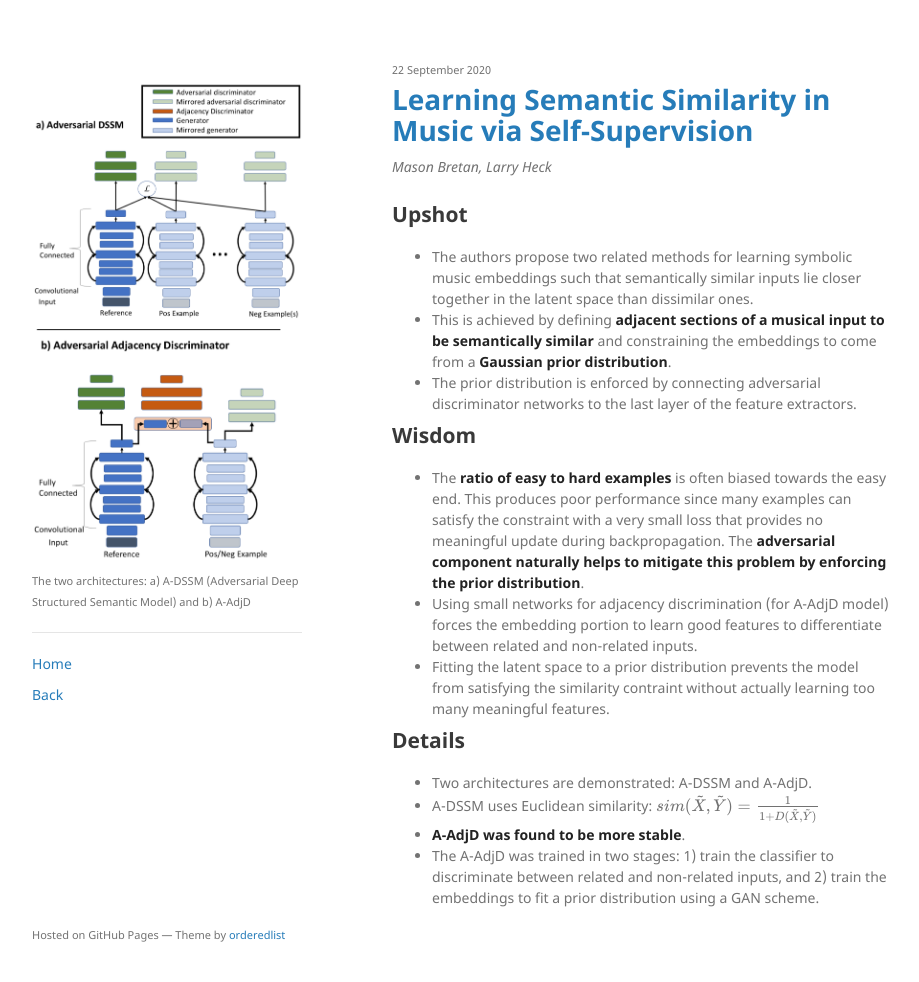
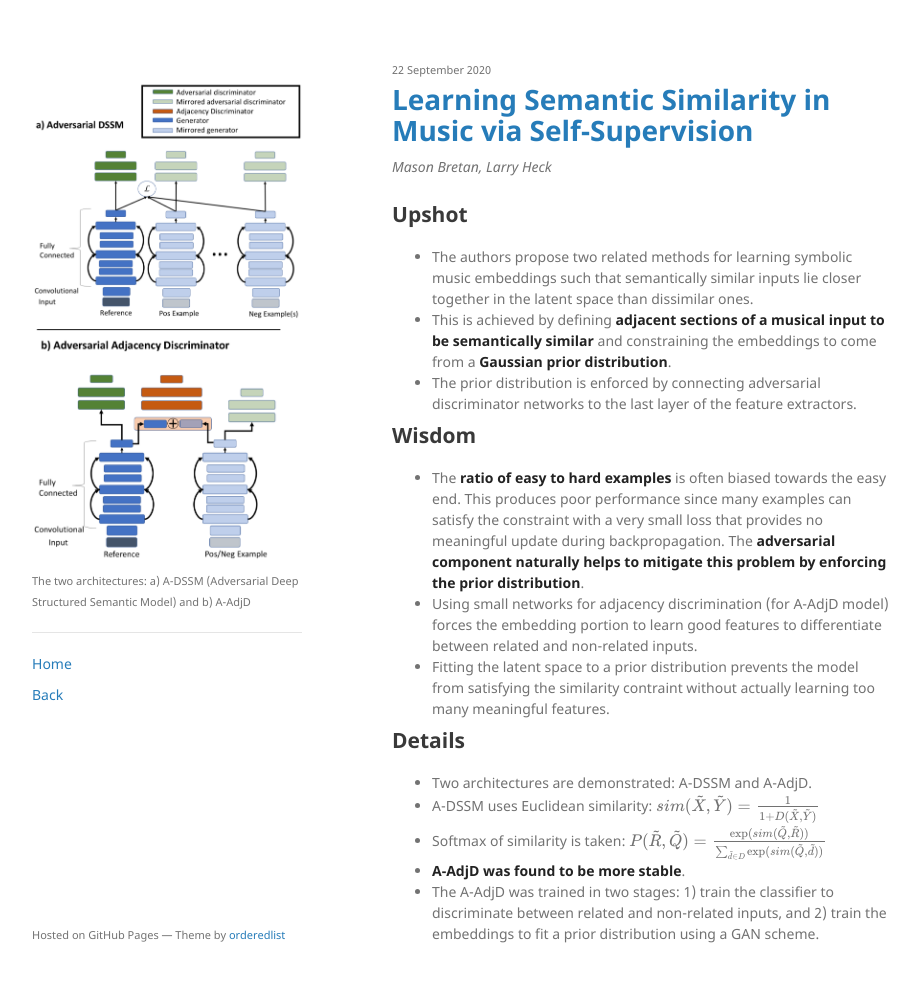
Before and after one commit to shreyanc/shreyanc.github.io, a Jekyll site: the page built from _posts/2020-09-22-semantic-similarity-via-self-supervision.md, in a window 1280 px wide and 1004 px high. Shown: the top 982 px of the window, without its empty margins (178-1097 px from the left). Built offline with Jekyll 4.4.1, drawn with Linux system fonts in a browser that asks for light colours; formulas are drawn with MathJax 3.

Commit message:
Update 2020-09-22-semantic-similarity-via-self-supervision.md

```diff
--- a/_posts/2020-09-22-semantic-similarity-via-self-supervision.md
+++ b/_posts/2020-09-22-semantic-similarity-via-self-supervision.md
@@ -32,5 +32,9 @@ logo_desc: >-
 $$
 sim(\tilde{X}, \tilde{Y}) = \frac{1}{1+D(\tilde{X}, \tilde{Y})}
 $$
+- Softmax of similarity is taken:
+$$
+P(\tilde{R}, \tilde{Q}) = \frac{\exp (sim(\tilde{Q}, \tilde{R}))}{\sum_{\tilde{d}\in D}\exp (sim(\tilde{Q}, \tilde{d}))}
+$$
 - **A-AdjD was found to be more stable**.
 - The A-AdjD was trained in two stages: 1) train the classifier to discriminate between related and non-related inputs, and 2) train the embeddings to fit a prior distribution using a GAN scheme.
```
